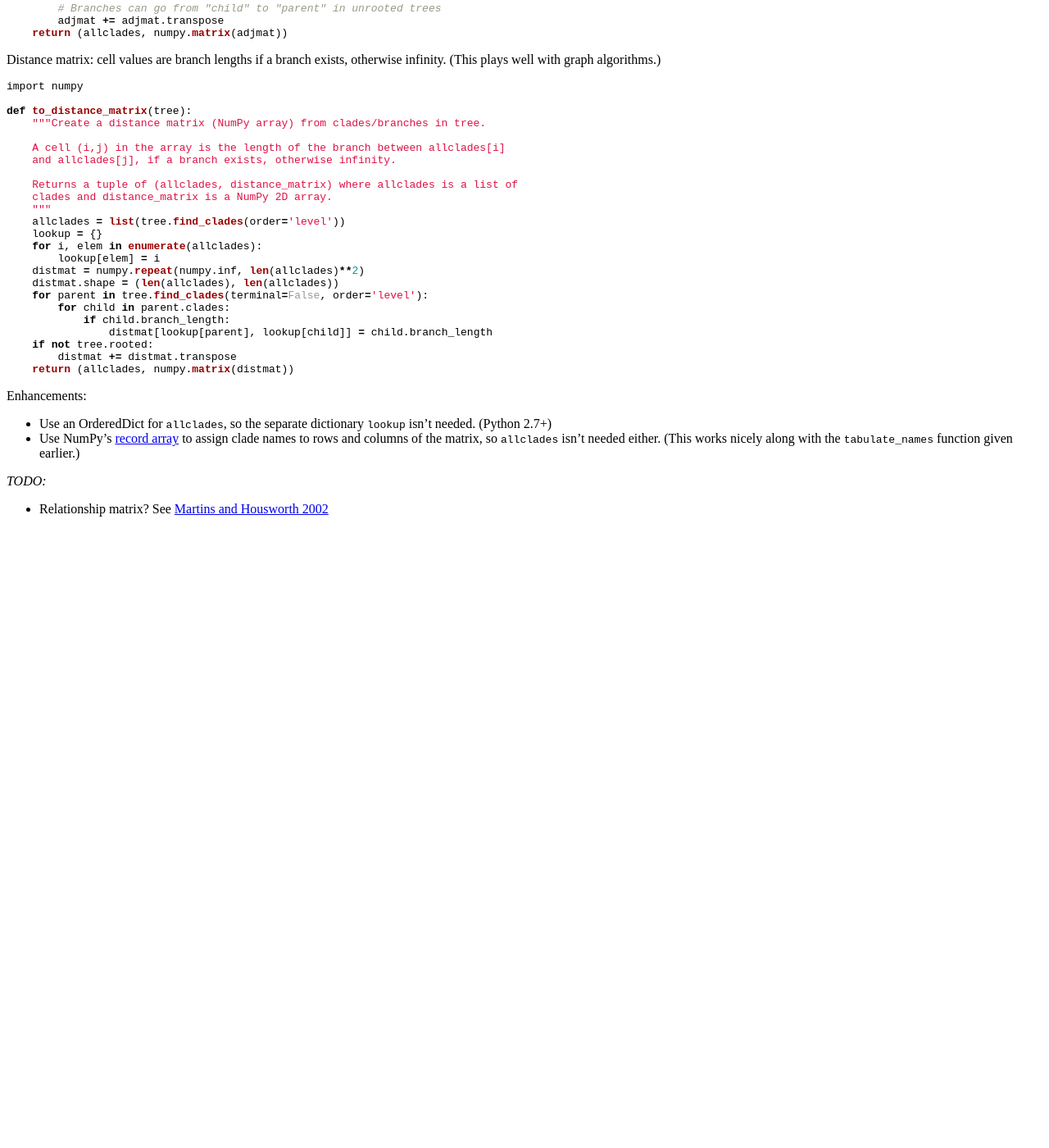
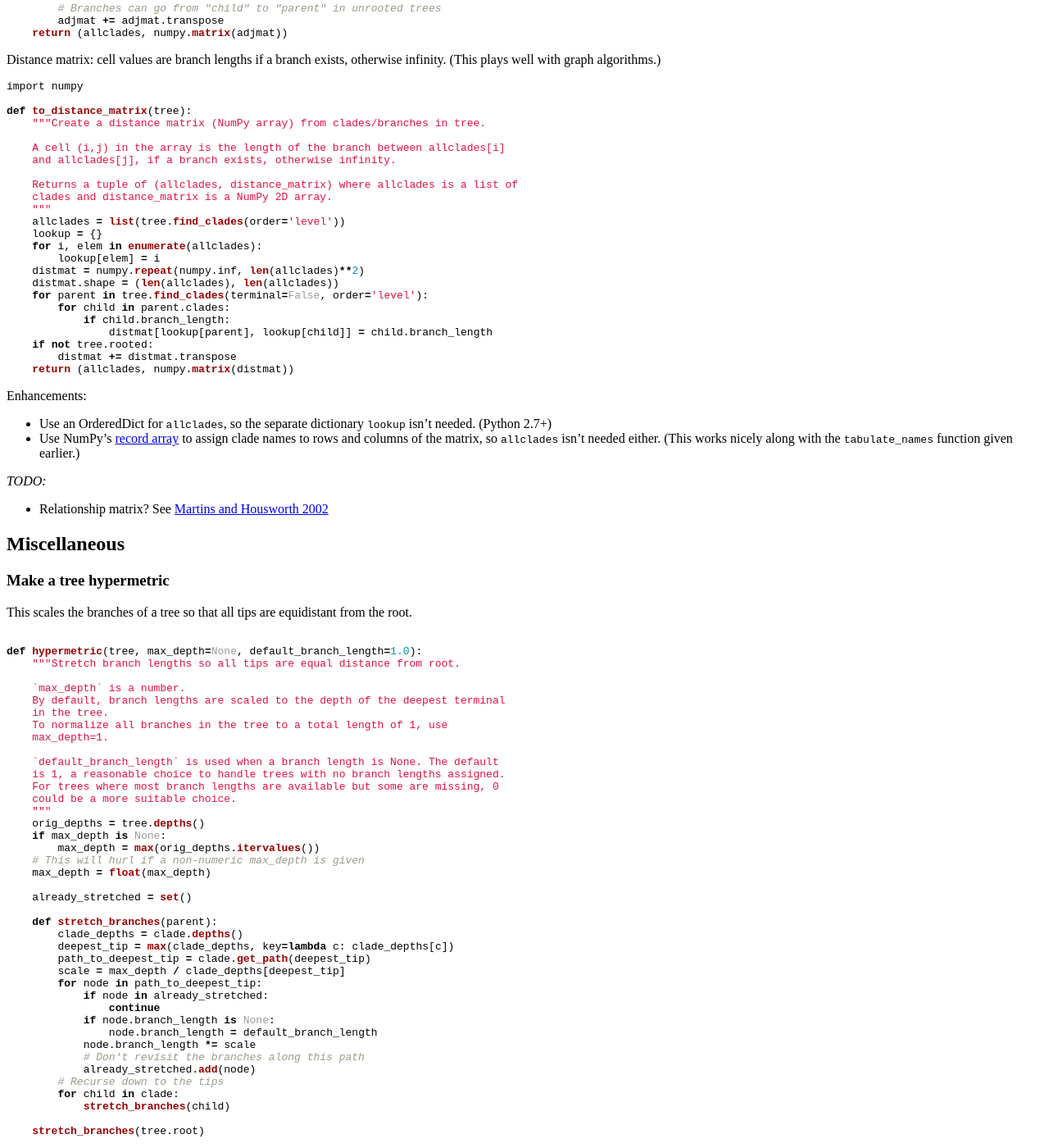
Before and after one commit to biopython/biopython.github.io, a Jekyll site: the page built from wiki/Phylo_cookbook.md, in a window 1280 px wide and 1400 px high, scrolled down 4160 px. Shown: the whole window at 82% size. Built offline with Jekyll 4.4.1, drawn with Linux system fonts in a browser that asks for light colours; before the commit the page ends 4806 px from its top, so only the background shows below that.

Commit message:
function: make a tree hypermetric

````diff
--- a/wiki/Phylo_cookbook.md
+++ b/wiki/Phylo_cookbook.md
@@ -364,3 +364,55 @@ Enhancements:
 
 -   Relationship matrix? See [Martins and Housworth
     2002](http://www.jstor.org/stable/3070822)
+
+Miscellaneous
+-------------
+
+### Make a tree hypermetric
+
+This scales the branches of a tree so that all tips are equidistant from
+the root.
+
+``` python
+
+def hypermetric(tree, max_depth=None, default_branch_length=1.0):
+    """Stretch branch lengths so all tips are equal distance from root.
+
+    `max_depth` is a number.
+    By default, branch lengths are scaled to the depth of the deepest terminal
+    in the tree.
+    To normalize all branches in the tree to a total length of 1, use
+    max_depth=1.
+
+    `default_branch_length` is used when a branch length is None. The default
+    is 1, a reasonable choice to handle trees with no branch lengths assigned.
+    For trees where most branch lengths are available but some are missing, 0
+    could be a more suitable choice.
+    """
+    orig_depths = tree.depths()
+    if max_depth is None:
+        max_depth = max(orig_depths.itervalues())
+    # This will hurl if a non-numeric max_depth is given
+    max_depth = float(max_depth)
+
+    already_stretched = set()
+
+    def stretch_branches(parent):
+        clade_depths = clade.depths()
+        deepest_tip = max(clade_depths, key=lambda c: clade_depths[c])
+        path_to_deepest_tip = clade.get_path(deepest_tip)
+        scale = max_depth / clade_depths[deepest_tip]
+        for node in path_to_deepest_tip:
+            if node in already_stretched:
+                continue
+            if node.branch_length is None:
+                node.branch_length = default_branch_length
+            node.branch_length *= scale
+            # Don't revisit the branches along this path
+            already_stretched.add(node)
+        # Recurse down to the tips
+        for child in clade:
+            stretch_branches(child)
+
+    stretch_branches(tree.root)
+```
````
Also changed, not shown: 1 other file.
